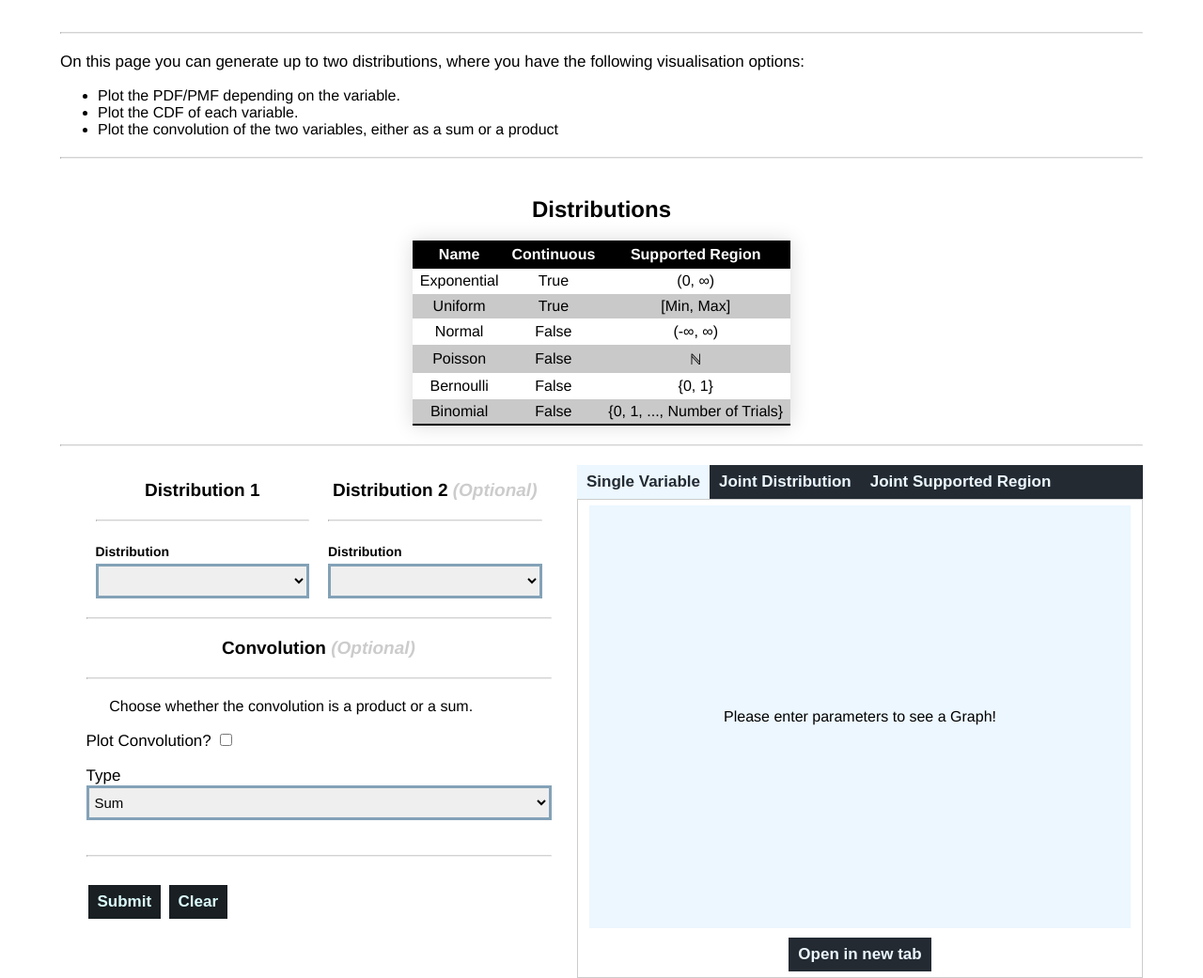
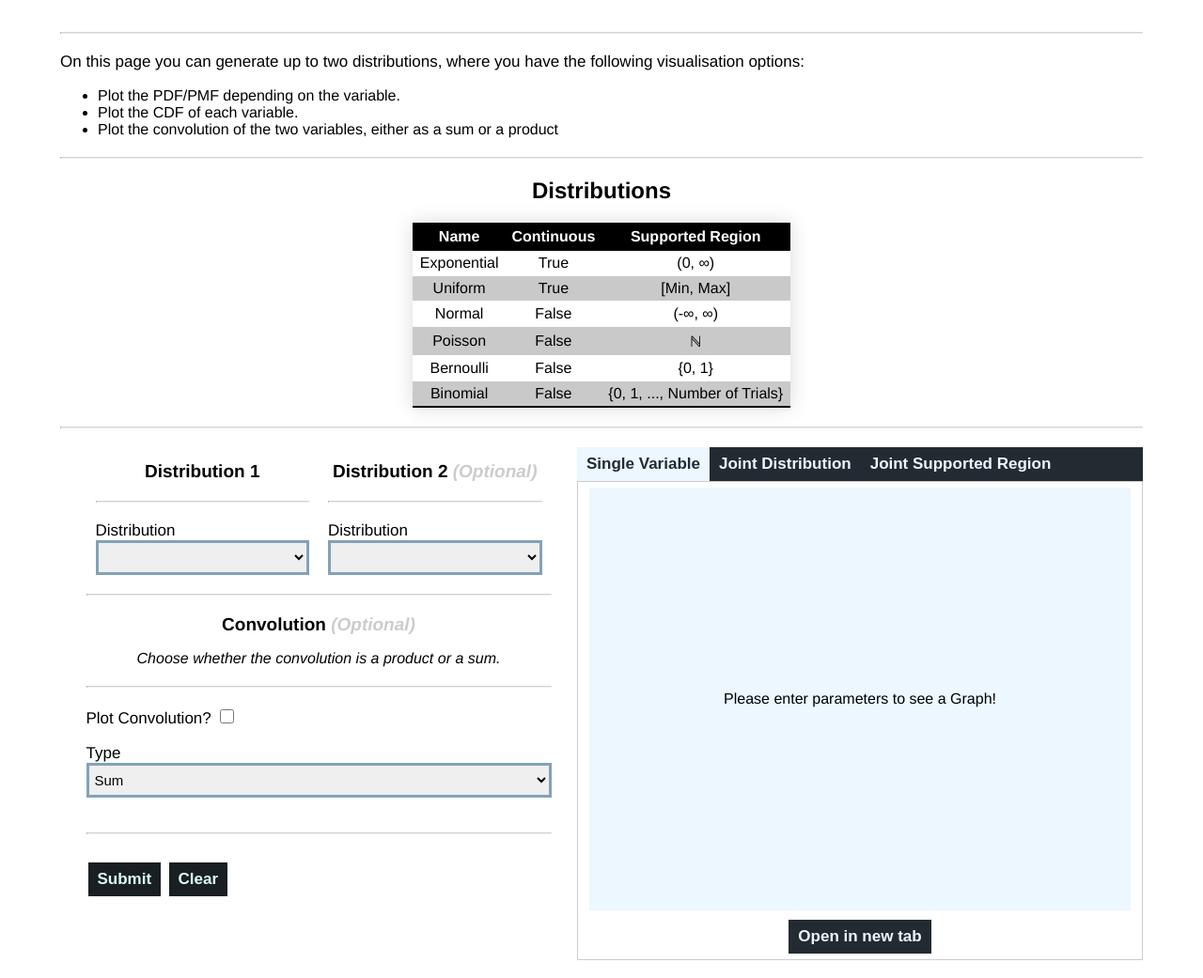
Before and after one commit to ltptnt/StatSite, a Django app: page /distributions in a window 1280 px wide. Shown: the part 150-1191 px from the top of the page at 94% size. Run offline with Django 4.2, Linux system fonts and the light colour scheme; data comes from the database, SQL or seed files in the repository.

Commit message:
additional formatting changes

```diff
--- a/statVisualiser/static/statVisualiser/styles.css
+++ b/statVisualiser/static/statVisualiser/styles.css
@@ -104,7 +104,6 @@ hr {
 .blurb {
   margin: auto;
   text-align: left;
-  align-content: center;
   max-width: 90%;
 }
 
@@ -163,9 +162,8 @@ form {
 
 .picker label,
 .lnpicker label {
-  line-height: 25px;
-  font-weight: bold;
-  font-size: 14px;
+  line-height: 20px;
+  font-size: 17px;
   margin: auto;
 }
 
@@ -407,3 +405,7 @@ input[type="submit"] {
     font-size: 3vw;
   }
 }
+input[type="checkbox"] {
+  width: 1.15em;
+  height: 1.15em;
+}
--- a/statVisualiser/templates/statVisualiser/distributions.html
+++ b/statVisualiser/templates/statVisualiser/distributions.html
@@ -81,10 +81,10 @@
         <div style="flex: 100%">
             <hr>
             <h2 class="centered" style="font-size: 19px">Convolution <i style="color: #cccccc">(Optional)</i></h2>
-            <hr>
-            <div class ="blurb">
+            <div class ="blurb" style="text-align: center; font-style: italic">
                 Choose whether the convolution is a product or a sum.
             </div>
+            <hr>
             {{ convol.as_p }}
         </div>
     </div>
--- a/statVisualiser/views.py
+++ b/statVisualiser/views.py
@@ -275,13 +275,13 @@ def generating_samples(request):
             var1 = dist_selector(pick_one)
             dataset1 = var1.generate_dataset(data1.cleaned_data.get("n_trials"), data1.cleaned_data.get("std_error"))
             fig1 = dataset_plots(var1, dataset1)
-            context['graph1'] = fig1.to_html(full_html=False, default_height=700, default_width=700)
+            context['graph1'] = fig1.to_html(full_html=False)
 
         if pick_two.is_valid() and data2.is_valid():
             var2 = dist_selector(pick_two)
             dataset2 = var2.generate_dataset(data2.cleaned_data.get("n_trials"), data2.cleaned_data.get("std_error"))
             fig2 = dataset_plots(var2, dataset2)
-            context['graph2'] = fig2.to_html(full_html=False, default_height=700, default_width=700)
+            context['graph2'] = fig2.to_html(full_html=False)
 
         if download_data.is_valid() and download_data.cleaned_data.get("convolution"):
             while len(dataset1) < len(dataset2):
@@ -289,7 +289,7 @@ def generating_samples(request):
             while len(dataset1) > len(dataset2):
                 dataset2.append([None])
             conv_fig = graph_density_product(dataset1, dataset2)
-            context['graph3'] = conv_fig.to_html(full_html=False, default_height=700, default_width=700)
+            context['graph3'] = conv_fig.to_html(full_html=False)
 
         if download_data.is_valid() and download_data.cleaned_data.get("download"):
             response = HttpResponse(content_type='text/csv',
```
